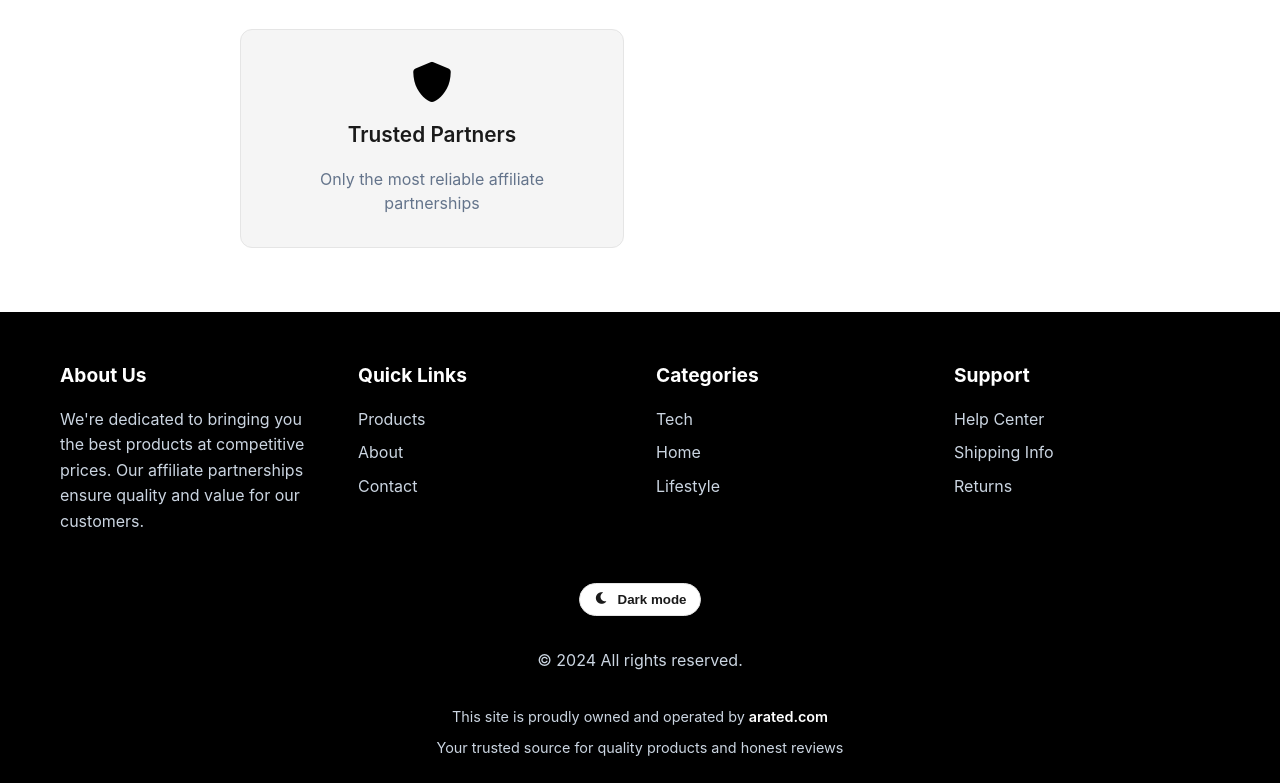
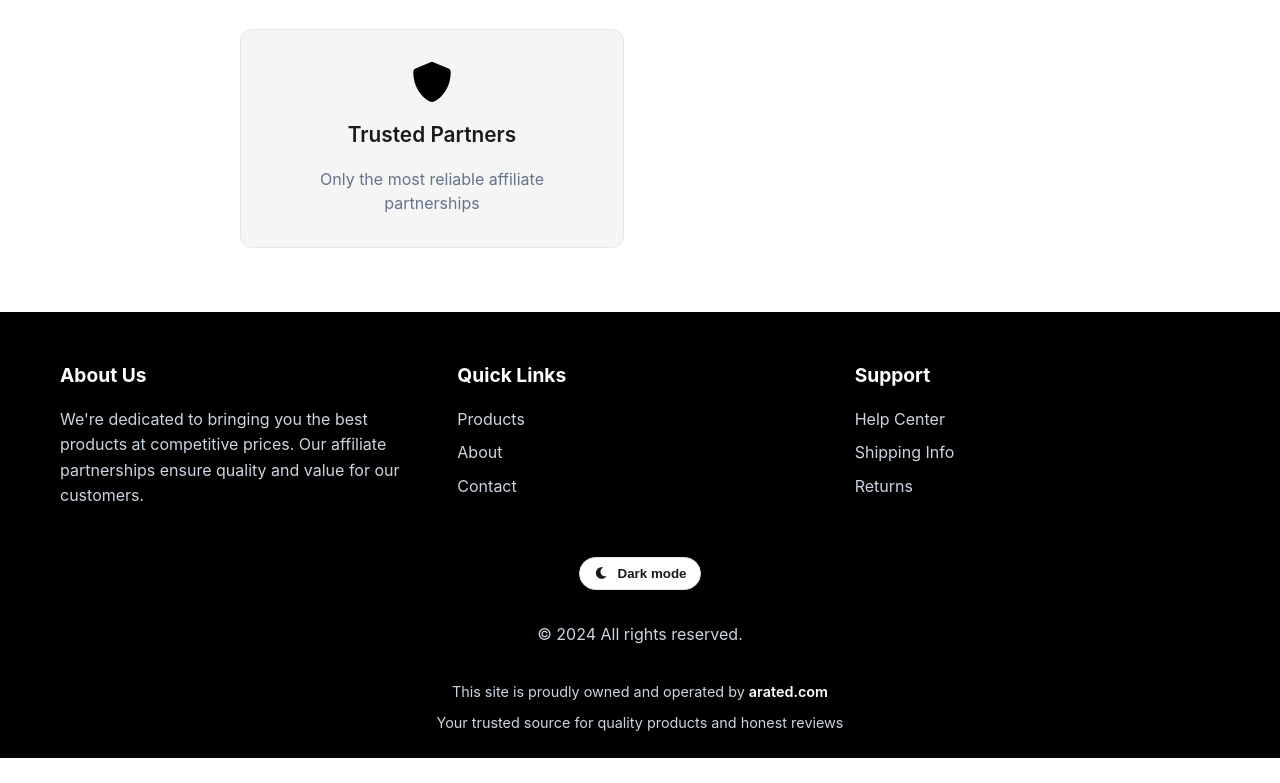
Before and after one commit to jkanbi/shop.arated.com, a website: page index.html in a window 1280 px wide. Shown: the part 2917-3700 px from the top of the page. After the commit the page ends 3675 px from the top, so only its background shows below. Drawn offline with Linux system fonts and the light colour scheme.

Commit message:
Update index.html
remove categories from footer section

```diff
--- a/index.html
+++ b/index.html
@@ -140,12 +140,6 @@
         <a href="#contact">Contact</a>
       </div>
       <div class="footer-section">
-        <h3>Categories</h3>
-        <a href="#" onclick="filterProducts('tech')">Tech</a>
-        <a href="#" onclick="filterProducts('home')">Home</a>
-        <a href="#" onclick="filterProducts('lifestyle')">Lifestyle</a>
-      </div>
-      <div class="footer-section">
         <h3>Support</h3>
         <a href="#">Help Center</a>
         <a href="#">Shipping Info</a>
```
